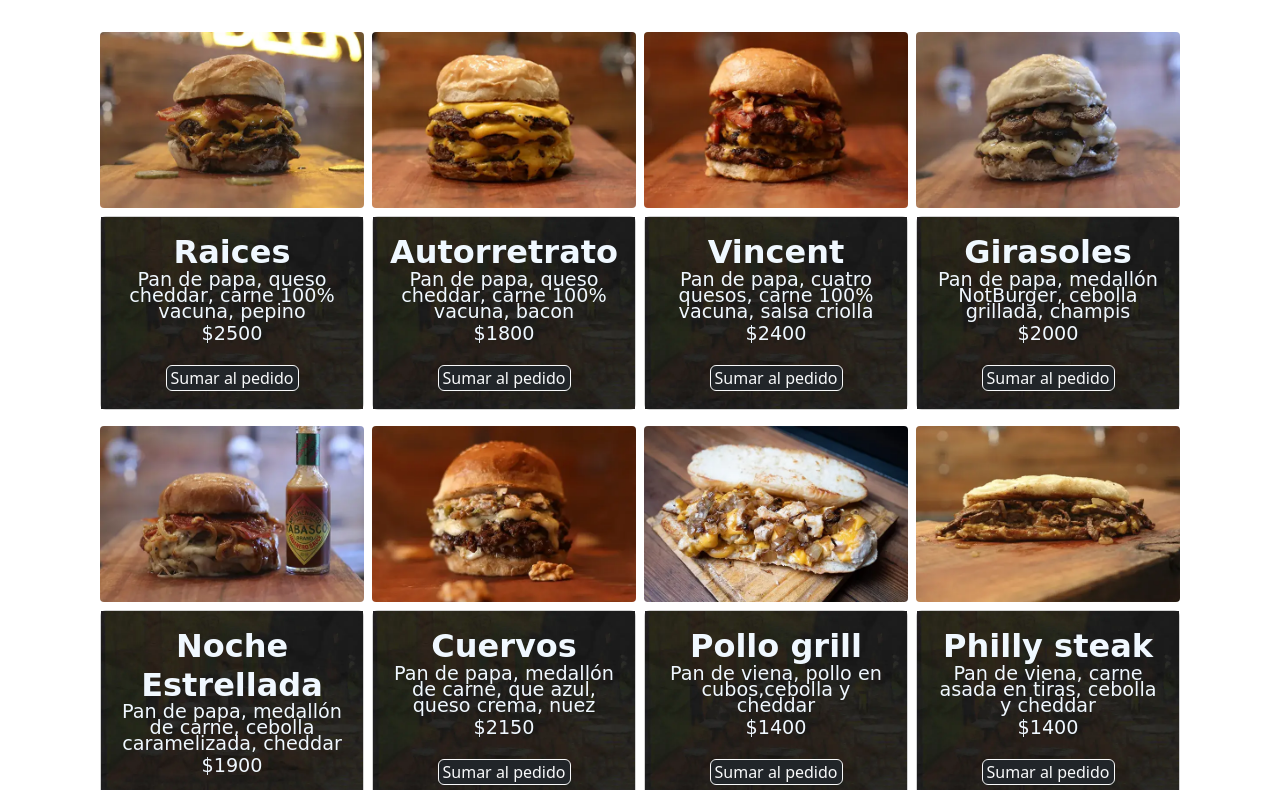
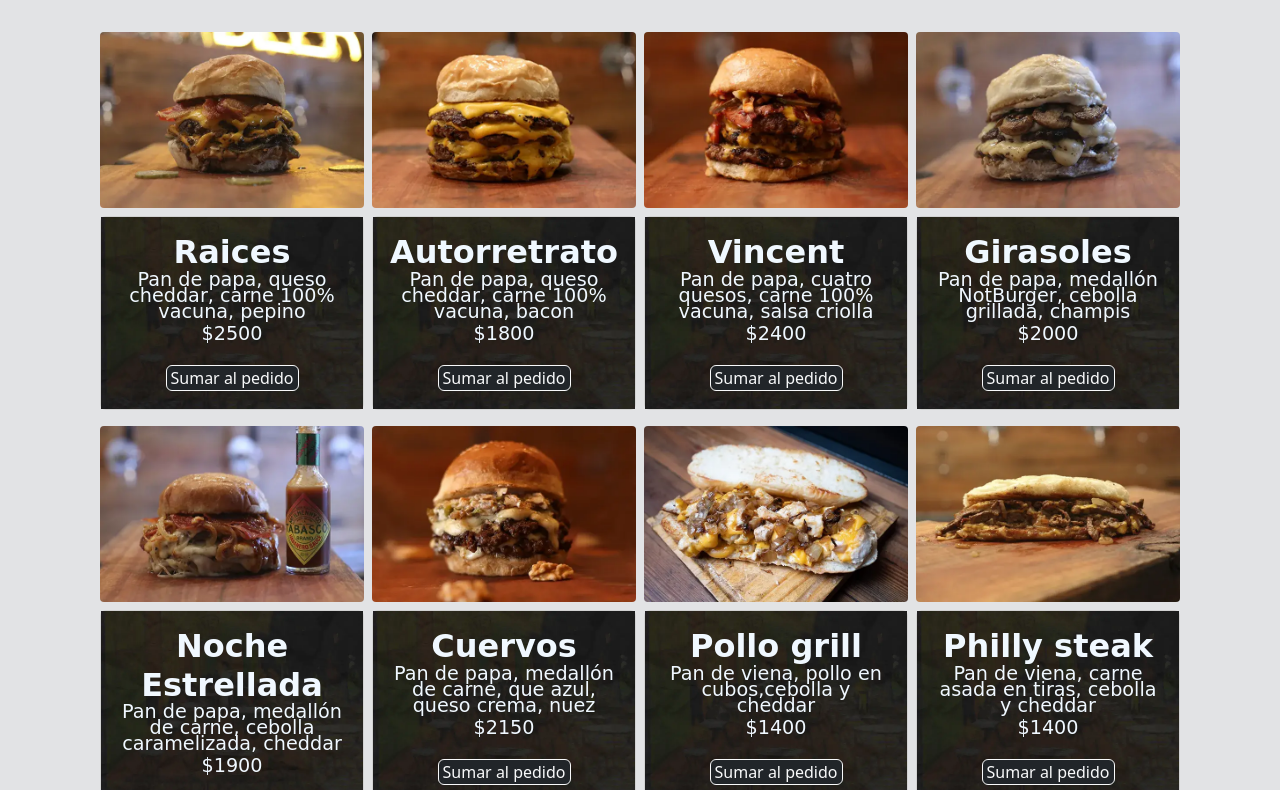
Before and after one commit to Setsky95/JS-BASE-SITE-BURGERS, a plain HTML site: page index.html in a window 1280 px wide. Shown: the part 502-1292 px from the top of the page. Drawn offline with nearby package versions, Linux system fonts and the light colour scheme; files whose address does not match are found by name; a web font is replaced by a local one.

Commit message:
Update index.html

```diff
--- a/index.html
+++ b/index.html
@@ -16,7 +16,7 @@
         <script src="app3.js"></script>
     </head>
 
-        <body>
+        <body class="bg-secondary-subtle">
             <div   class=" d-flex flex-column flex-md-row text-center flex-row fondo_portada justify-content-evenly align-items-center contenedor-portada-index" >
                 <div class="d-flex contenedor-boton-portada">
                   <a class="btn btn-grow-animation btn-outline-light px-3 py-1 texto-web d-none d-lg-block  d-md-block" href="https://bit.ly/Contacto-Vangogh"> <h6 class="m-0">CONTACTANOS</h6></a>
```
